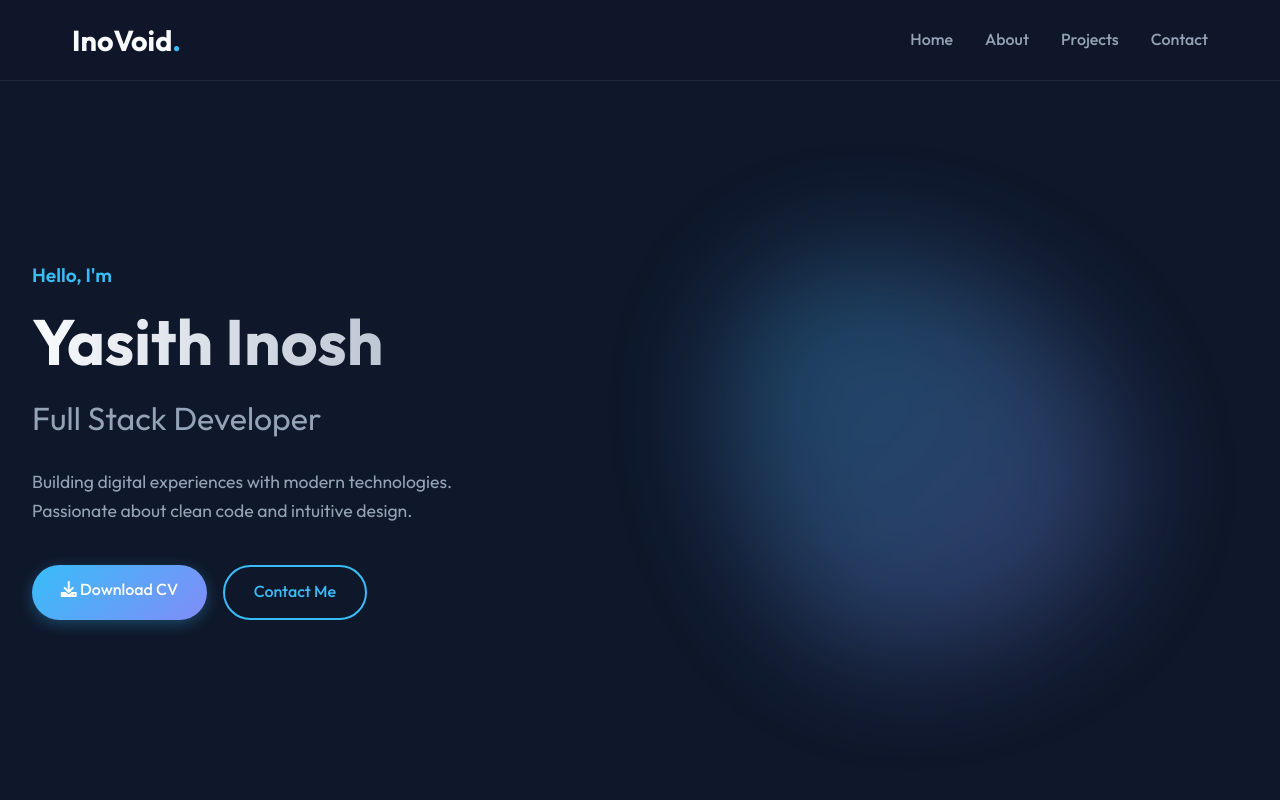
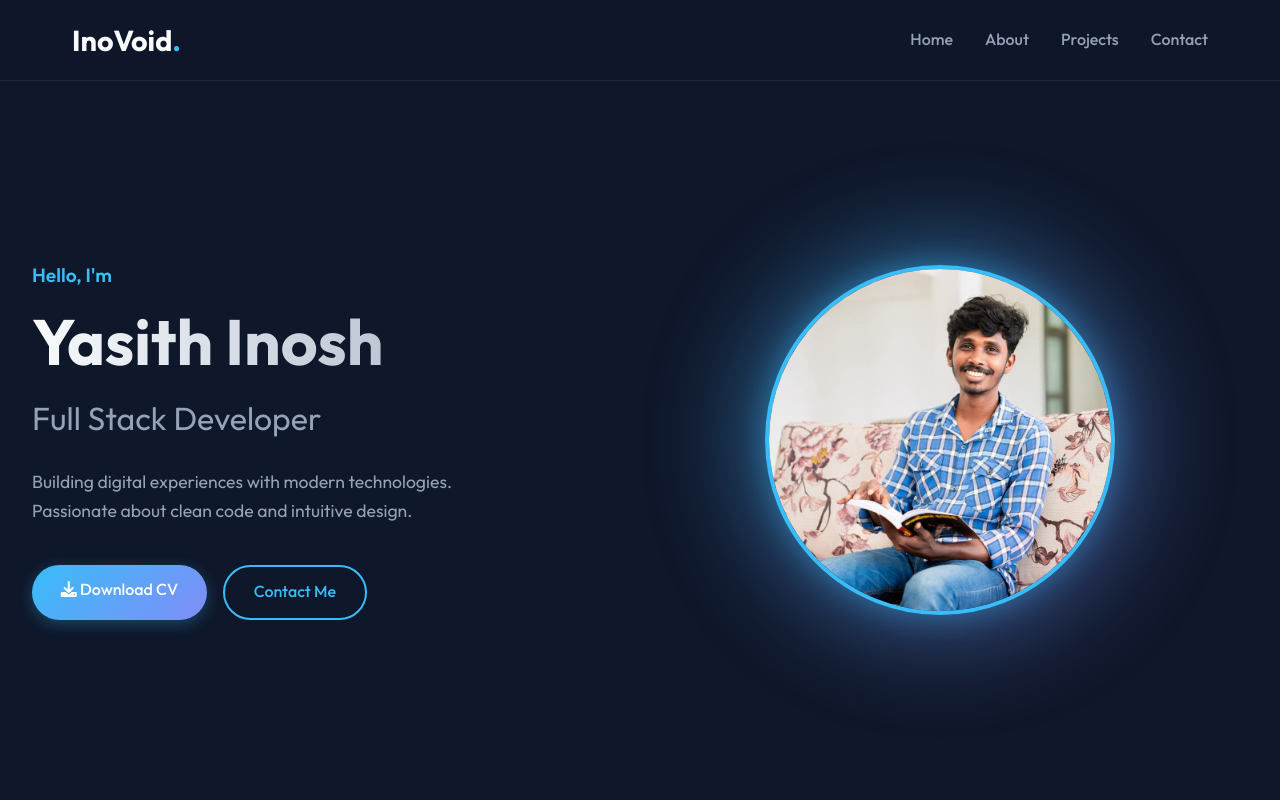
Before and after one commit to yasithinosh/yasithinosh.github.io, a plain HTML site: page index.html in a window 1280 px wide. Shown: the top 800 px of the page. Drawn offline with Linux system fonts and the light colour scheme; no server answers.

Commit message:
add user profile pic and style it

```diff
--- a/css/style.css
+++ b/css/style.css
@@ -245,41 +245,53 @@ header {
 }
 
 /* Blobs */
-.blob-wrapper {
+/* Profile Image */
+.profile-img-container {
     position: relative;
-    width: 400px;
-    height: 400px;
+    width: 350px;
+    height: 350px;
+    display: flex;
+    justify-content: center;
+    align-items: center;
 }
 
-.blob {
-    position: absolute;
-    top: 0;
-    left: 0;
+.profile-img {
     width: 100%;
     height: 100%;
-    background: var(--gradient-1);
-    border-radius: 40% 60% 70% 30% / 40% 50% 60% 50%;
-    filter: blur(60px);
-    opacity: 0.3;
-    animation: blob-bounce 10s infinite ease-in-out;
+    object-fit: cover;
+    border-radius: 50%;
+    border: 4px solid var(--accent-color);
+    box-shadow: 0 0 30px rgba(56, 189, 248, 0.4);
+    animation: float 6s ease-in-out infinite;
+    position: relative;
+    z-index: 2;
 }
 
-@keyframes blob-bounce {
+.profile-glow {
+    position: absolute;
+    top: 50%;
+    left: 50%;
+    transform: translate(-50%, -50%);
+    width: 110%;
+    height: 110%;
+    background: var(--gradient-1);
+    filter: blur(50px);
+    opacity: 0.5;
+    border-radius: 50%;
+    z-index: 1;
+}
 
-    0%,
-    100% {
-        border-radius: 40% 60% 70% 30% / 40% 50% 60% 50%;
-        transform: translate(0, 0);
+@keyframes float {
+    0% {
+        transform: translateY(0px);
     }
 
-    33% {
-        border-radius: 60% 40% 30% 70% / 60% 30% 70% 40%;
-        transform: translate(20px, -30px);
+    50% {
+        transform: translateY(-20px);
     }
 
-    66% {
-        border-radius: 30% 70% 60% 40% / 30% 60% 40% 70%;
-        transform: translate(-20px, 20px);
+    100% {
+        transform: translateY(0px);
     }
 }
 
--- a/index.html
+++ b/index.html
@@ -44,9 +44,9 @@
                 </div>
             </div>
             <div class="hero-visual fade-up delay-200">
-                <!-- Abstract visual or profile image -->
-                <div class="blob-wrapper">
-                    <div class="blob"></div>
+                <div class="profile-img-container">
+                    <div class="profile-glow"></div>
+                    <img src="assets/profile_pic.jpeg" alt="Yasith Inosh" class="profile-img">
                 </div>
             </div>
         </section>
```
Also changed, not shown: assets/profile_pic.jpeg (added), assets/profile_picture.png (added).
